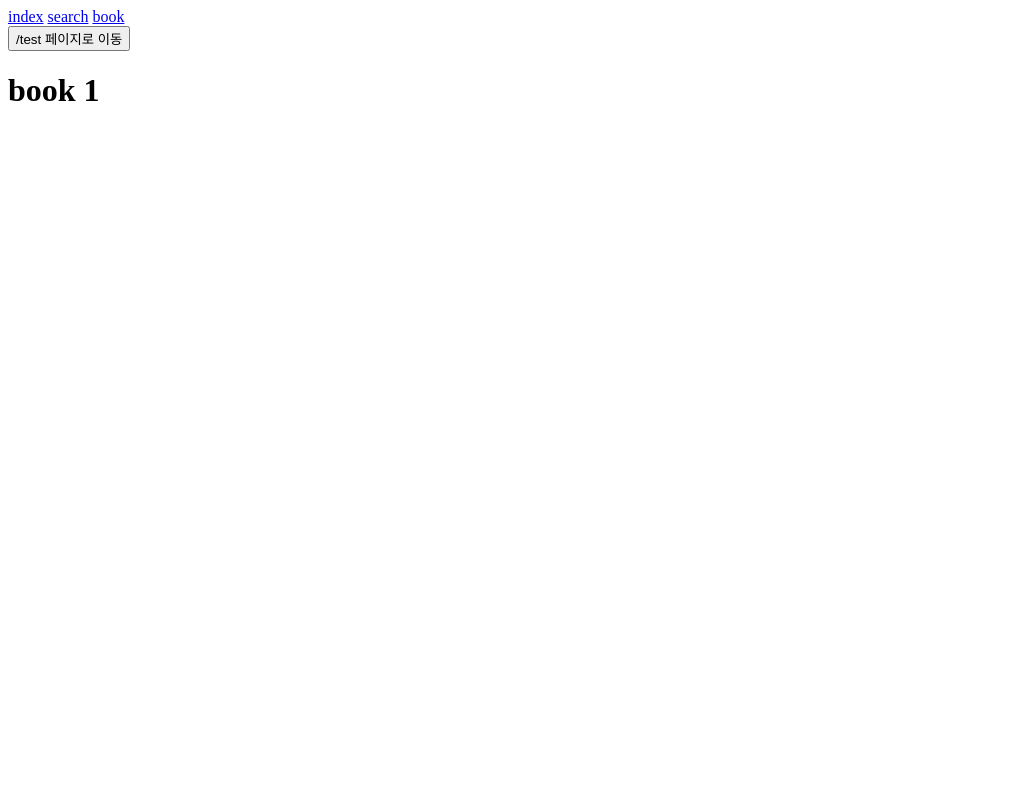
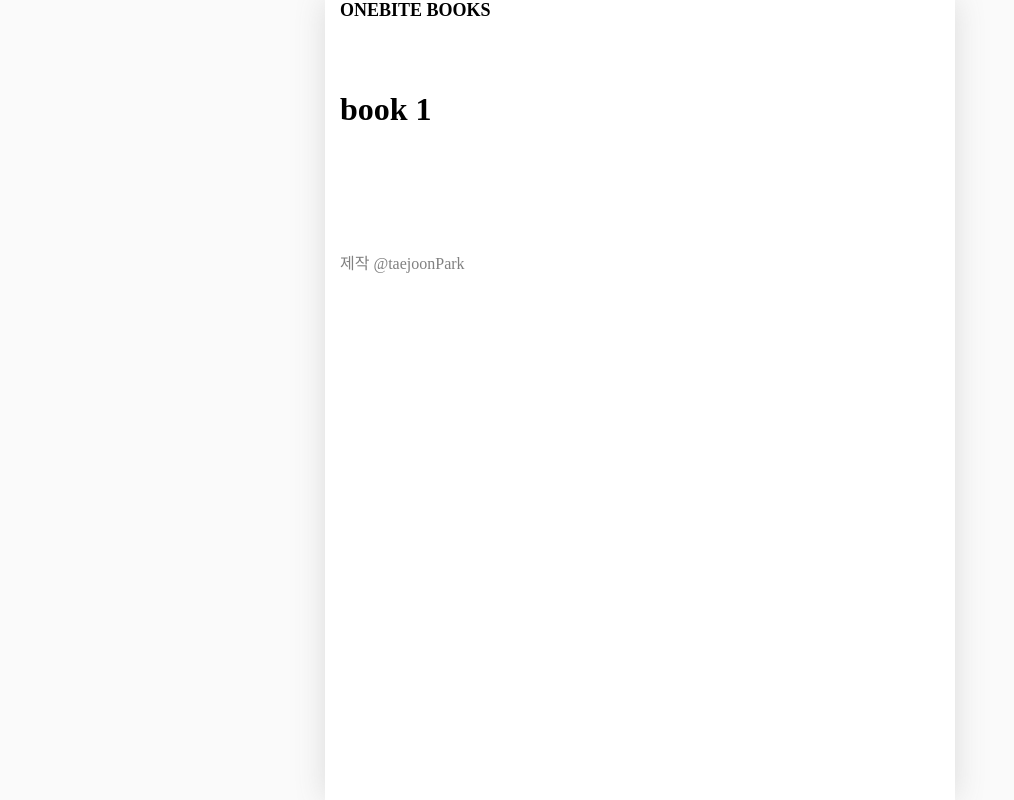
Before and after one commit to joker77z/Next.js-For-Study, a Next.js app in the folder onebite-next/section02/: page /book/1 in a window 1280 px wide. Shown: the whole page, without its empty margins (0-1014 px from the left). Built offline with nearby package versions, Linux system fonts and the light colour scheme.

Commit message:
style: 전역공통 스타일과 / (global)Layout 스타일 추가

```diff
--- /dev/null
+++ b/onebite-next/section02/src/components/global-layout.module.css
@@ -0,0 +1,30 @@
+.container {
+  background: white;
+  max-width: 600px;
+  min-height: 100vh;
+  margin: 0 auto;
+
+  box-shadow: rgba(100, 100, 100, 0.2) 0px 0px 29px 0px;
+  padding: 0 15px;
+}
+
+.header {
+  height: 60px;
+
+  font-weight: bold;
+  font-size: 18px;
+}
+
+.header > a {
+  color: black;
+  text-decoration: none;
+}
+
+.main {
+  padding-top: 10px;
+}
+
+.footer {
+  padding: 100px 0;
+  color: gray;
+}
--- /dev/null
+++ b/onebite-next/section02/src/components/global-layout.tsx
@@ -0,0 +1,14 @@
+import Link from "next/link";
+import styles from "./global-layout.module.css";
+
+export default function GlobalLayout({ children }: { children: React.ReactNode }) {
+  return (
+    <div className={styles.container}>
+      <header className={styles.header}>
+        <Link href="/">ONEBITE BOOKS</Link>
+      </header>
+      <main className={styles.main}>{children}</main>
+      <footer className={styles.footer}>제작 @taejoonPark</footer>
+    </div>
+  );
+}
--- a/onebite-next/section02/src/pages/_app.tsx
+++ b/onebite-next/section02/src/pages/_app.tsx
@@ -1,35 +1,11 @@
+import GlobalLayout from "@/components/global-layout";
 import "@/styles/globals.css";
 import type { AppProps } from "next/app";
-import Link from "next/link";
-import { useRouter } from "next/router";
-import { useEffect } from "react";
 
 export default function App({ Component, pageProps }: AppProps) {
-  const router = useRouter();
-
-  const handleClickButton = () => {
-    router.push("/test");
-  };
-
-  useEffect(() => {
-    router.prefetch("/test");
-  }, []);
-
   return (
-    <>
-      <header>
-        <Link href={"/"}>index</Link>
-        &nbsp;
-        <Link href={"/search"} prefetch={false}>
-          search
-        </Link>
-        &nbsp;
-        <Link href={"/book/1"}>book</Link>
-        <div>
-          <button onClick={handleClickButton}>/test 페이지로 이동</button>
-        </div>
-      </header>
+    <GlobalLayout>
       <Component {...pageProps} />
-    </>
+    </GlobalLayout>
   );
 }
--- a/onebite-next/section02/src/styles/globals.css
+++ b/onebite-next/section02/src/styles/globals.css
@@ -0,0 +1,6 @@
+html,
+body {
+  margin: 0;
+  padding: 0;
+  background-color: rgb(250, 250, 250);
+}
```
